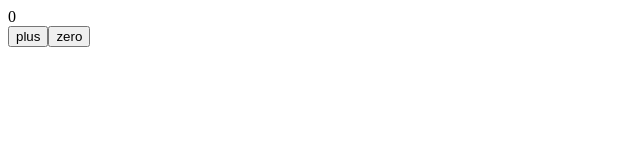
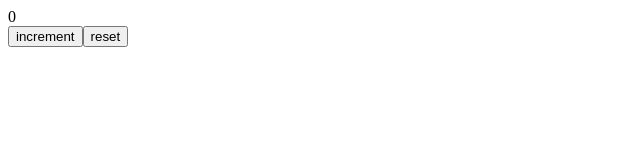
Before and after one commit to Kumail/reactApp, a React (Create React App) app: page / in a window 1280 px wide. Shown: the top 160 px of the page, without its empty margins (0-640 px from the left). Built offline with nearby package versions, Linux system fonts and the light colour scheme.

Commit message:
refactored code

```diff
--- a/src/App.js
+++ b/src/App.js
@@ -7,8 +7,8 @@ const App = () => {
   return (
     <div>
       <div>{counter}</div>
-      <button onClick={increaseByOne}> plus</button>
-      <button onClick={setToZero}> zero</button>
+      <button onClick={increaseByOne}> increment</button>
+      <button onClick={setToZero}> reset</button>
     </div>
   );
 };
```
